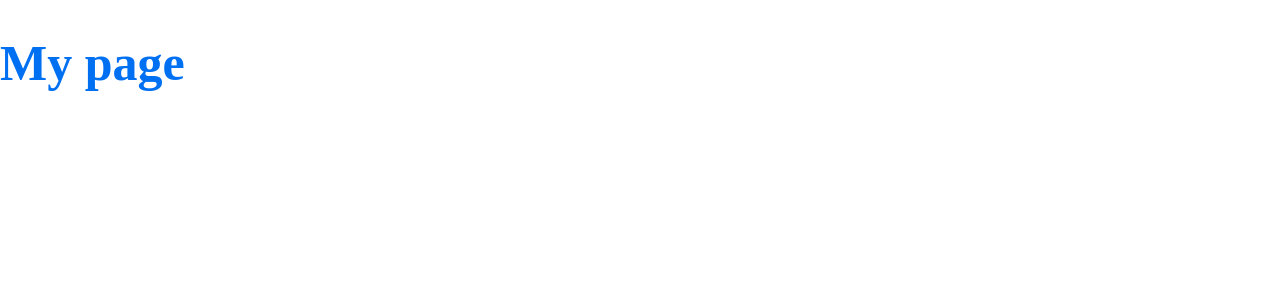
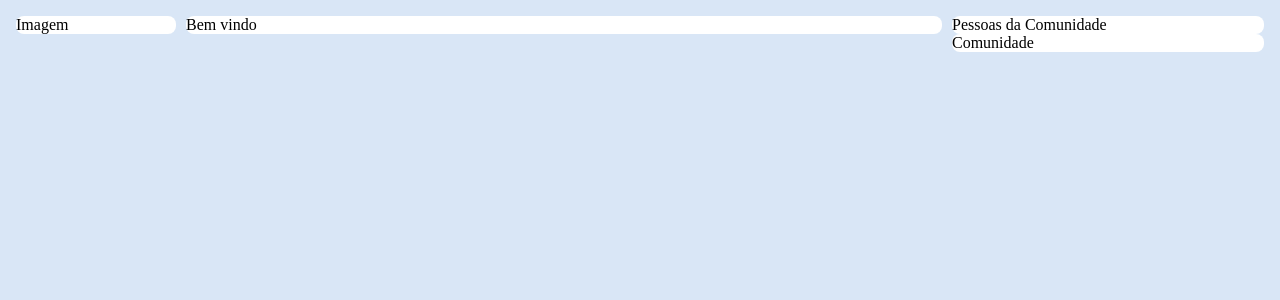
Before and after one commit to Ney-Rocha/alurakut, a Next.js app: page / in a window 1280 px wide. Shown: the top 300 px of the page. Built offline with nearby package versions, Linux system fonts and the light colour scheme.

Commit message:
primeira sincronia

```diff
--- a/pages/_app.js
+++ b/pages/_app.js
@@ -1,11 +1,25 @@
 import { createGlobalStyle, ThemeProvider } from 'styled-components'
 
 const GlobalStyle = createGlobalStyle`
-  body {
+/*reset css*/
+  *{
     margin: 0;
     padding: 0;
     box-sizing: border-box;
+
   }
+  body {
+    font-family: san-serif;
+    background-color:#D9E6F6;
+
+  }
+
+  #__next{
+    display:flex;
+    min-height:100vh;
+    flex-direction: column;
+  }
+
 `
 
 const theme = {
--- a/pages/index.js
+++ b/pages/index.js
@@ -1,10 +1,56 @@
 import styled from 'styled-components'
 
-const Title = styled.h1`
-  font-size: 50px;
-  color: ${({ theme }) => theme.colors.primary};
-`
+// const Title = styled.h1`
+//   font-size: 50px;
+//   color: ${({ theme }) => theme.colors.primary};
+// `
+// convenção - Componente sempre em maiusculo ,tag em minusculo
+// Crase delimita css
+const Box = styled.div`
+  background:#ffffff;
+  border-radius:8px;
+`;
+
+const MainGrid = styled.main`
+  display:grid;
+  grid-gap:10px;
+  padding: 16px;
+
+  @media(min-width: 860px){
+    grid-template-areas: "profileArea welcomeArea profileRelationsArea";
+    grid-template-columns: 160px 1fr 312px;
+  }
+
+`;
+
 
 export default function Home() {
-  return <Title>My page</Title>
+  return (
+    // tudo que esta dentro do (()parentese) não é obrigatorio a quebra de linha
+    //o parenteses lê como javascript
+  <MainGrid>
+    {/* <Box style="grid-area: profileArea"></Box> precisa ser camel case == js*/ }
+    <div style={{gridArea: 'profileArea'}}>
+      <Box>
+        Imagem
+      </Box>
+    </div>
+
+    <div style={{gridArea: 'welcomeArea'}}>
+      <Box>
+        Bem vindo
+      </Box>
+    </div>
+
+    <div style={{gridArea: 'profileRelationsArea'}}>
+      <Box>
+        Pessoas da Comunidade
+      </Box>
+      <Box>
+        Comunidade
+      </Box>
+    </div>
+
+  </MainGrid>
+  )
 }
```
